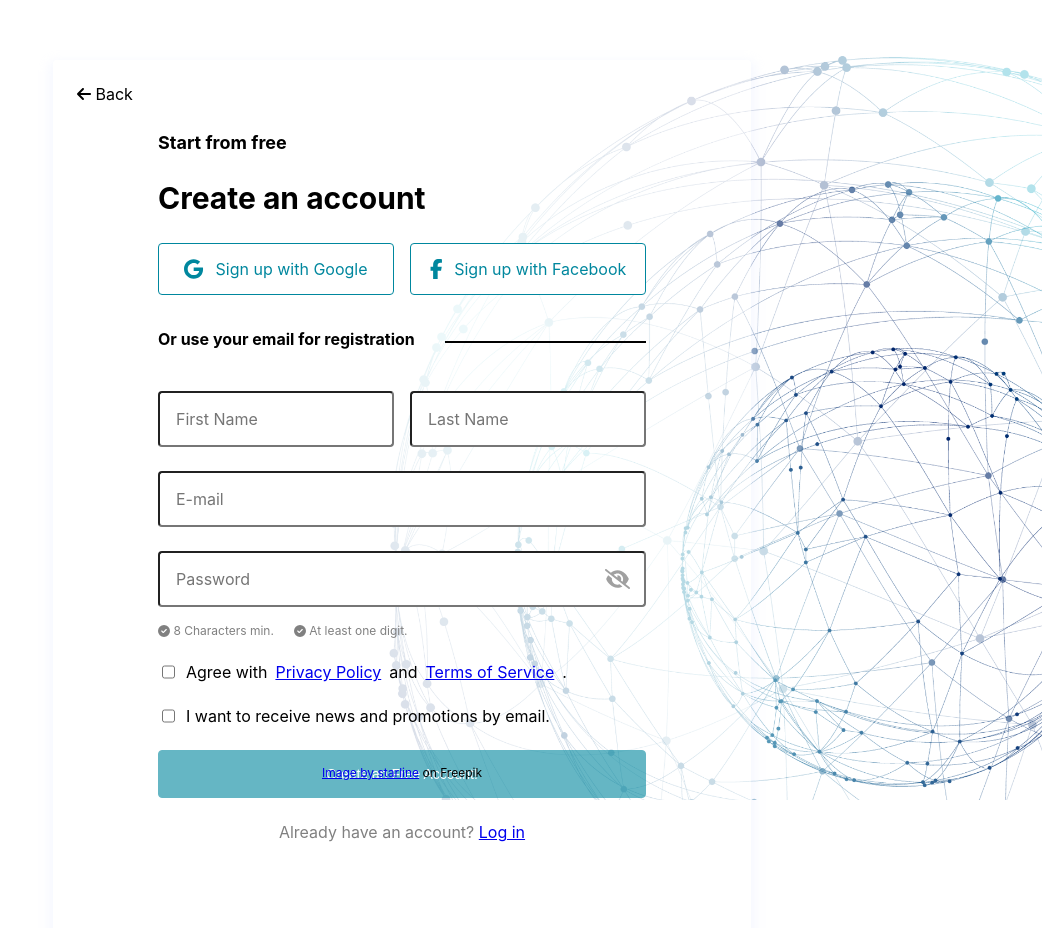
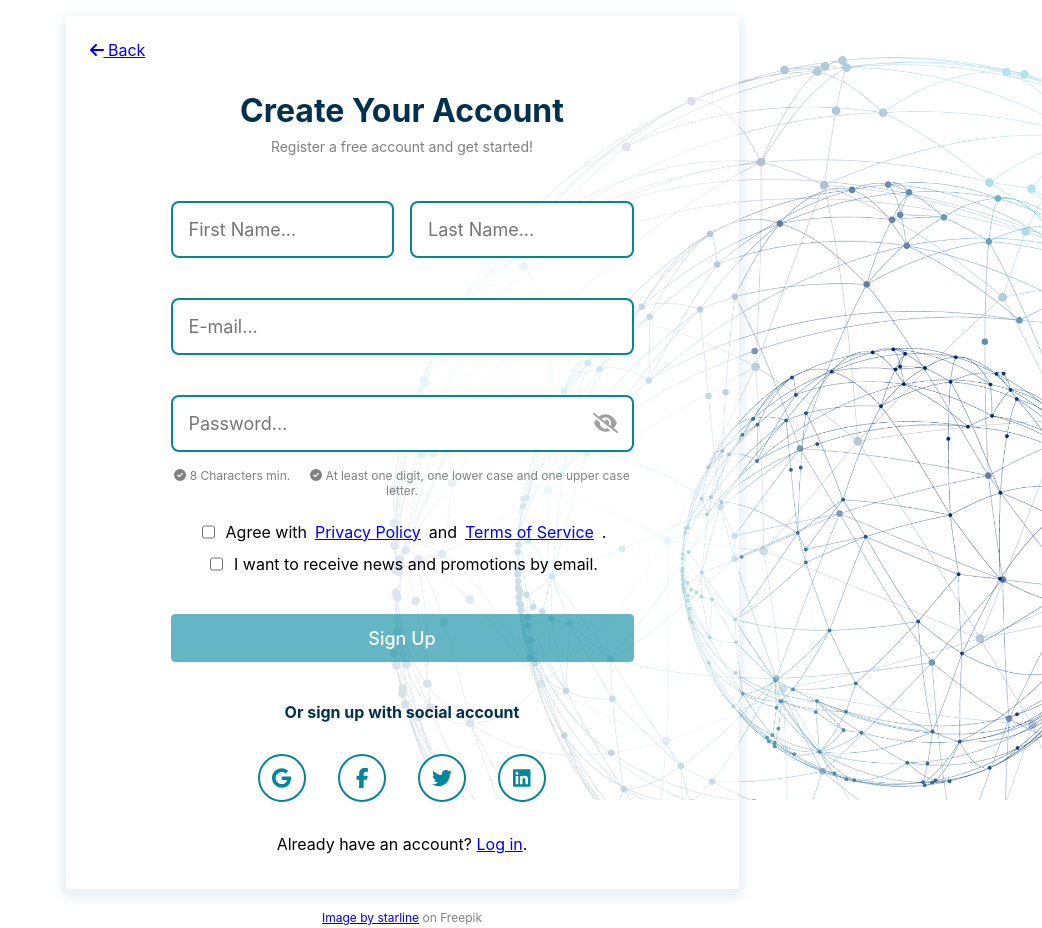
Before and after one commit to AlexMeow/website-demo, a React app: page / in a window 1280 px wide. Shown: the whole page, without its empty margins (238-1280 px from the left). Built offline with nearby package versions, Linux system fonts and the light colour scheme.

Commit message:
Change layout

```diff
--- a/public/index.html
+++ b/public/index.html
@@ -26,9 +26,6 @@
     <title>Sign up Page</title>
   </head>
   <body>
-    <!-- <div>
-      <img class="bg" src="./2273-modified3.png">
-    </div> -->
     <noscript>You need to enable JavaScript to run this app.</noscript>
     <div id="root"></div>
       <!--
@@ -42,8 +39,4 @@
         To create a production bundle, use `npm run build` or `yarn build`.
       -->
   </body>
-  <footer>
-    <!-- <a href="https://www.freepik.com/free-vector/abstract-sphere-explosion_5575725.htm#query=fractal%20global%20Transparent&position=9&from_view=search&track=ais">Image by GarryKillian</a> on Freepik -->
-    <a href="https://www.freepik.com/free-vector/mesh-wireframe-sphere_849173.htm#query=fractal%20global%20Transparent&position=45&from_view=search&track=ais">Image by starline</a> on Freepik
-  </footer>
 </html>
--- a/src/RegisterForm.css
+++ b/src/RegisterForm.css
@@ -1,11 +1,11 @@
 .bg {
-  display: flex;
-  justify-content: center;
-  width: 100vw;
-  height: 100vh;
+  width: 100%;
+  height: 100%;
   background-image: url(./2273-modified3.png);
   background-size: cover;
   background-repeat: no-repeat;
+  display: flex;
+  justify-content: center;
 }
 
 .mainRegion {
@@ -13,13 +13,13 @@
   padding: 24px;
 
   position: absolute;
-  width: 650px;
-  height: 850px;
-  top: 60px;
+  width: 625px;
+  height: 825px;
+  top: 16px;
 
   background-color: rgba(255, 255, 255, 0.5);
 
-  box-shadow: 0px 5px 10px 5px rgba(222, 231, 255, 0.25);
+  box-shadow: 0px 5px 10px 5px rgba(157, 185, 217, 0.2);
   border-radius: 4px;
 }
 
@@ -31,15 +31,24 @@
   gap: 1rem;
 }
 
+.snsBtnContainer {
+  display: flex;
+  flex-wrap: nowrap;
+  flex-direction: row;
+  gap: 2rem;
+  justify-content: center;
+  margin-bottom: 0.5rem;
+}
+
 .registerForm {
   position: absolute;
-  top: 72px;
+  top: 48px;
   left: 105px;
   right: 105px;
   display: flex;
   flex-wrap: wrap;
   flex-direction: column;
-  gap: 1.5rem;
+  gap: 1.5em;
   box-sizing: border-box;
 }
 
@@ -51,23 +60,28 @@
   box-sizing: border-box;
 
   display: flex;
-  flex: 1;
   flex-direction: row;
   align-items: center;
   justify-content: center;
 
   position: relative;
-  width: 100%;
-  height: 52px;
+  width: 3rem;
+  height: 3rem;
 
   background: #FFFFFF;
-  border: 1px solid #00879e;
-  border-radius: 4px;
+  border: 2px solid #00879e;
+  border-radius: 50%;
   color: #00879e;
 }
 
+.snsBtn:hover {
+  background: #00879e;
+  color: #FFFFFF;
+}
+
 .snsBtn:active {
-  background: #00879e;
+  background: #004b58;
+  border: 2px solid #004b58;
   color: #FFFFFF;
 }
 
@@ -79,16 +93,18 @@
   flex-direction: row;
   padding: 16px 1rem;
   box-sizing: border-box;
+  margin: 0.5rem 0 0.5rem 0;
 
   position: relative;
   width: 100%;
   height: auto;
 
-  /* background: #F1F5FF; */
-  border-radius: 4px;
+  background: #ffffff;
+  border-radius: 8px;
+  border: 2px solid #00879e;
 
-  font-weight: bold;
-  font-size: 16px;
+  font-weight: 500;
+  font-size: 18px;
 }
 
 .inputTextArea::placeholder {
@@ -103,7 +119,7 @@
 
 .miniPlaceholder {
   position: absolute;
-  margin: 0.1rem 12px;
+  margin: 0.7rem 12px;
   font-size: 8px;
   top: 0px;
 }
@@ -115,11 +131,12 @@
   font-weight: bold;
 }
 
-.splitLine {
-  height: 5px;
-  width: 70%;
-  text-align: center;
-  border-bottom: 2px solid #000
+.checkBoxContainer {
+  margin-bottom: 1rem;
+  display: flex;
+  flex-wrap: wrap;
+  justify-content: center;
+  gap: 0.8rem;
 }
 
 /*
@@ -141,6 +158,7 @@
     right: 0;
     bottom: 0;
     box-sizing: border-box;
+    box-shadow: none;
   }
 
   .registerForm {
@@ -148,4 +166,14 @@
     right: 0;
     margin: 1rem;
   }
+
+  .inputTextArea {
+    font-size: 16px;
+  }
 }
+
+@media (max-width: 1024px) and (min-width: 601px) {
+  .bg {
+    background-position: center;
+  }
+}
--- a/src/RegisterForm.js
+++ b/src/RegisterForm.js
@@ -2,13 +2,13 @@ import "./RegisterForm.css";
 import React, { useState } from "react";
 // Import Font Awesome Icon libraries.
 import { FontAwesomeIcon } from "@fortawesome/react-fontawesome"
-import { faGoogle, faFacebookF } from "@fortawesome/free-brands-svg-icons";
+import { faGoogle, faFacebookF, faLinkedin, faTwitter } from "@fortawesome/free-brands-svg-icons";
 import { faCircleCheck, faArrowLeft, faEye, faEyeSlash } from "@fortawesome/free-solid-svg-icons";
 
 const RegisterForm = () => {
   const [password, setPassword] = useState("");
   const [isMinLengthValid, setMinLengthValid] = useState(false);
-  const [isDigitRequiredValid, setDigitRequiredValid] = useState(false);
+  const [isDigitAndLetterRequiredValid, setDigitAndLetterRequiredValid] = useState(false);
   const [showPassword, setShowPassword] = useState(false);
   const [eyeClicked, setEyeClicked] = useState(false);
   const [firstNameHasInput, setFirstNameHasInput] = useState(false);
@@ -21,6 +21,10 @@ const RegisterForm = () => {
     email: "",
     agreeTerms: false,
   });
+
+  const handleSnsBtnClick = (e) => {
+    e.preventDefault();
+  }
 
   // Triggered when user inputing something.
   const handleInputChange = (e) => {
@@ -67,8 +71,8 @@ const RegisterForm = () => {
 
     // Check if password is valid.
     const hasMinLength = value.length >= 8;
-    // Regular expression test for containing at least one digit.
-    const hasDigitRequired = /\d/.test(value);
+    // Regular expression test for containing at least one digit, one lower case and one upper case letter.
+    const hasDigitAndLetterRequired = (/\d/.test(value) && /[A-Z]/.test(value) && /[a-z]/.test(value));
 
     // Check if password has been input, if not, placeholder will be default style.
     if (value)
@@ -78,7 +82,7 @@ const RegisterForm = () => {
 
     // Update state.
     setMinLengthValid(hasMinLength);
-    setDigitRequiredValid(hasDigitRequired);
+    setDigitAndLetterRequiredValid(hasDigitAndLetterRequired);
   };
 
   // When checkbox has been checked, set agreeTerms as 'true'.
@@ -105,31 +109,11 @@ const RegisterForm = () => {
   return (
     <div className="bg">
       <div className="mainRegion">
-        <a className="returnBtn"><FontAwesomeIcon icon={faArrowLeft} /> Back</a>
+        <a className="returnBtn" href="#"><FontAwesomeIcon icon={faArrowLeft} /> Back</a>
         <form className="registerForm" onSubmit={handleFormSubmit}>
-          <strong style={{fontSize: "18px"}}>Start from free</strong>
-          <h2>Create an account</h2>
-          <div className="flexContainer">
-            <button className="snsBtn">
-                <FontAwesomeIcon size="lg" icon={faGoogle} />
-                <p>Sign up with Google</p>
-            </button>
-            <button className="snsBtn">
-              <FontAwesomeIcon size="lg" icon={faFacebookF} />
-              <p>Sign up with Facebook</p>
-            </button>
-          </div>
-
-          <div
-            style={{
-              display: "flex",
-              alignItems: "center",
-              marginBottom: "0.5rem",
-              flex: 1
-            }}
-          >
-            <strong style={{width: "100%"}}>Or use your email for registration</strong>
-            <p className="splitLine"></p>
+          <div className="title" style={{textAlign: "center"}}>
+            <h2>Create Your Account</h2>
+            <p style={{marginTop: "0.5rem", color: "gray", fontSize: "14px"}}>Register a free account and get started!</p>
           </div>
 
           <div className="flexContainer">
@@ -138,7 +122,7 @@ const RegisterForm = () => {
                 className="inputTextArea"
                 type="text"
                 name="firstName"
-                placeholder="First Name"
+                placeholder="First Name..."
                 value={formData.firstName}
                 onChange={handleInputChange}
               />
@@ -149,7 +133,7 @@ const RegisterForm = () => {
                 className="inputTextArea"
                 type="text"
                 name="lastName"
-                placeholder="Last Name"
+                placeholder="Last Name..."
                 value={formData.lastName}
                 onChange={handleInputChange}
               />
@@ -162,7 +146,7 @@ const RegisterForm = () => {
               className="inputTextArea"
               type="email"
               name="email"
-              placeholder="E-mail"
+              placeholder="E-mail..."
               value={formData.email}
               onChange={handleInputChange}
               style={{width: "100%"}}
@@ -175,7 +159,7 @@ const RegisterForm = () => {
               className="inputTextArea"
               type={showPassword ? "text" : "password"}
               name="password"
-              placeholder="Password"
+              placeholder="Password..."
               value={password}
               onChange={handlePasswordChange}
               required
@@ -195,7 +179,7 @@ const RegisterForm = () => {
             {passwordHasInput && <span className="miniPlaceholder">Password</span>}
           </div>
 
-          <div style={{marginTop: "-0.5rem", fontSize: "12px"}}>
+          <div style={{marginTop: "-1rem", fontSize: "12px", textAlign: "center"}}>
             {
               isMinLengthValid ?
               (<span><FontAwesomeIcon color="mediumaquamarine" icon={faCircleCheck} /> 8 Characters min.</span>) :
@@ -203,12 +187,13 @@ const RegisterForm = () => {
             }
             <span style={{ margin: "0 10px" }}></span>
             {
-              isDigitRequiredValid ?
-              (<span><FontAwesomeIcon color="mediumaquamarine" icon={faCircleCheck} /> At least one digit.</span>) :
-              (<span style={{color: "gray"}}><FontAwesomeIcon icon={faCircleCheck} /> At least one digit.</span>)
+              isDigitAndLetterRequiredValid ?
+              (<span><FontAwesomeIcon color="mediumaquamarine" icon={faCircleCheck} /> At least one digit, one lower case and one upper case letter.</span>) :
+              (<span style={{color: "gray"}}><FontAwesomeIcon icon={faCircleCheck} /> At least one digit, one lower case and one upper case letter.</span>)
             }
           </div>
 
+          <div className="checkBoxContainer">
             <label style={{display: "flex", gap: "0.5rem"}}>
               <input
                 type="checkbox"
@@ -218,7 +203,6 @@ const RegisterForm = () => {
               />
               Agree with <a href="#">Privacy Policy</a> and <a href="#">Terms of Service</a>.
             </label>
-
             <label style={{display: "flex", gap: "0.5rem"}}>
               <input
                 type="checkbox"
@@ -226,16 +210,33 @@ const RegisterForm = () => {
               />
               I want to receive news and promotions by email.
             </label>
+          </div>
 
           <button type="submit" disabled={!formData.agreeTerms}>
-            Create an Free Account!
+            Sign Up
           </button>
-
-          <p style={{color: 'gray', textAlign: "center", margin: 0}}>Already have an account? <a href="#">Log in</a></p>
+          <h4 style={{textAlign: "center"}}>Or sign up with social account</h4>
+          <div className="snsBtnContainer">
+            <button className="snsBtn" onClick={handleSnsBtnClick}>
+                <FontAwesomeIcon size="lg" icon={faGoogle} />
+            </button>
+            <button className="snsBtn" onClick={handleSnsBtnClick}>
+              <FontAwesomeIcon size="lg" icon={faFacebookF} />
+            </button>
+            <button className="snsBtn" onClick={handleSnsBtnClick}>
+              <FontAwesomeIcon size="lg" icon={faTwitter} />
+            </button>
+            <button className="snsBtn" onClick={handleSnsBtnClick}>
+              <FontAwesomeIcon size="lg" icon={faLinkedin} />
+            </button>
+          </div>
+          <p style={{textAlign: "center", margin: 0}}>Already have an account? <a href="#">Log in</a>.</p>
+          <p style={{color: "gray", fontSize: "12px", textAlign: "center", marginTop: "2rem"}}>
+            <a href="https://www.freepik.com/free-vector/mesh-wireframe-sphere_849173.htm#query=fractal%20global%20Transparent&position=45&from_view=search&track=ais" target="_blank">Image by starline</a> on Freepik
+          </p>
         </form>
       </div>
     </div>
-
   );
 };
 
--- a/src/index.css
+++ b/src/index.css
@@ -1,4 +1,11 @@
+html {
+  height: 100%;
+  width: 100%;
+}
+
 body {
+  height: 100%;
+  width: 100%;
   margin: 0;
   padding: 0;
   font-family: -apple-system, BlinkMacSystemFont, 'Segoe UI', 'Roboto', 'Oxygen',
@@ -10,18 +17,23 @@ body {
   justify-content: center;
 }
 
-footer {
-  position: absolute;
-  bottom: 20px;
-  font-size: 12px;
+h2 {
+  margin-bottom: 0;
+  font-size: 32px;
+  color: #00314e;
 }
 
-h2 {
-  margin: 0.1em 0;
-  font-size: 30px;
+h4 {
+  margin: 1rem 0 0.5rem 0;
+  color: #00314e;
 }
 
 button {
+  font-family: -apple-system, BlinkMacSystemFont, 'Segoe UI', 'Roboto', 'Oxygen',
+  'Ubuntu', 'Cantarell', 'Fira Sans', 'Droid Sans', 'Helvetica Neue',
+  sans-serif;
+  -webkit-font-smoothing: antialiased;
+  -moz-osx-font-smoothing: grayscale;
   box-sizing: border-box;
 
   display: flex;
@@ -38,11 +50,15 @@ button {
   background: #00879e;
   border: 1px solid #00879e;
   border-radius: 4px;
+
   color: #FFFFFF;
-  font-size: 14px;
+  font-size: 18px;
+  font-weight: 500;
+
+  transition: box-shadow .2s;
 }
 
-button:active {
+button:hover {
   box-shadow: 0px 6px 15px rgba(60, 216, 255, 0.4);
 }
 
@@ -50,8 +66,13 @@ button:disabled {
   opacity: 0.6;
 }
 
-button:disabled:active {
+button:disabled:hover {
   box-shadow: none;
+}
+
+#root {
+  height: 100%;
+  width: 100%;
 }
 
 /*
@@ -60,6 +81,10 @@ button:disabled:active {
 */
 @media (max-width: 600px) {
   body{
-    font-size: 12px;
+    font-size: 14px;
+  }
+
+  h2 {
+    margin: 0;
   }
 }
```
Lines whose indentation alone changed are shown as unchanged.
